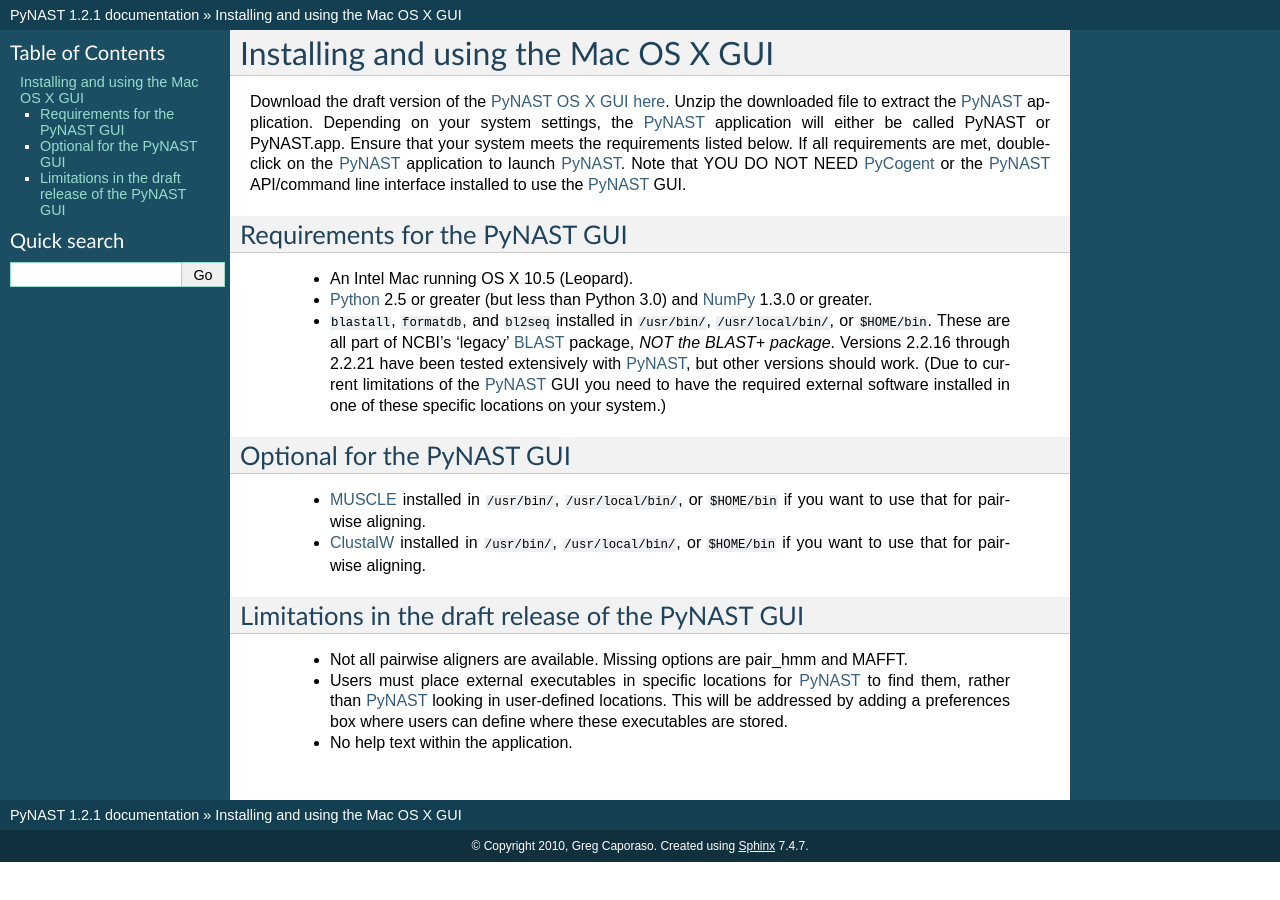
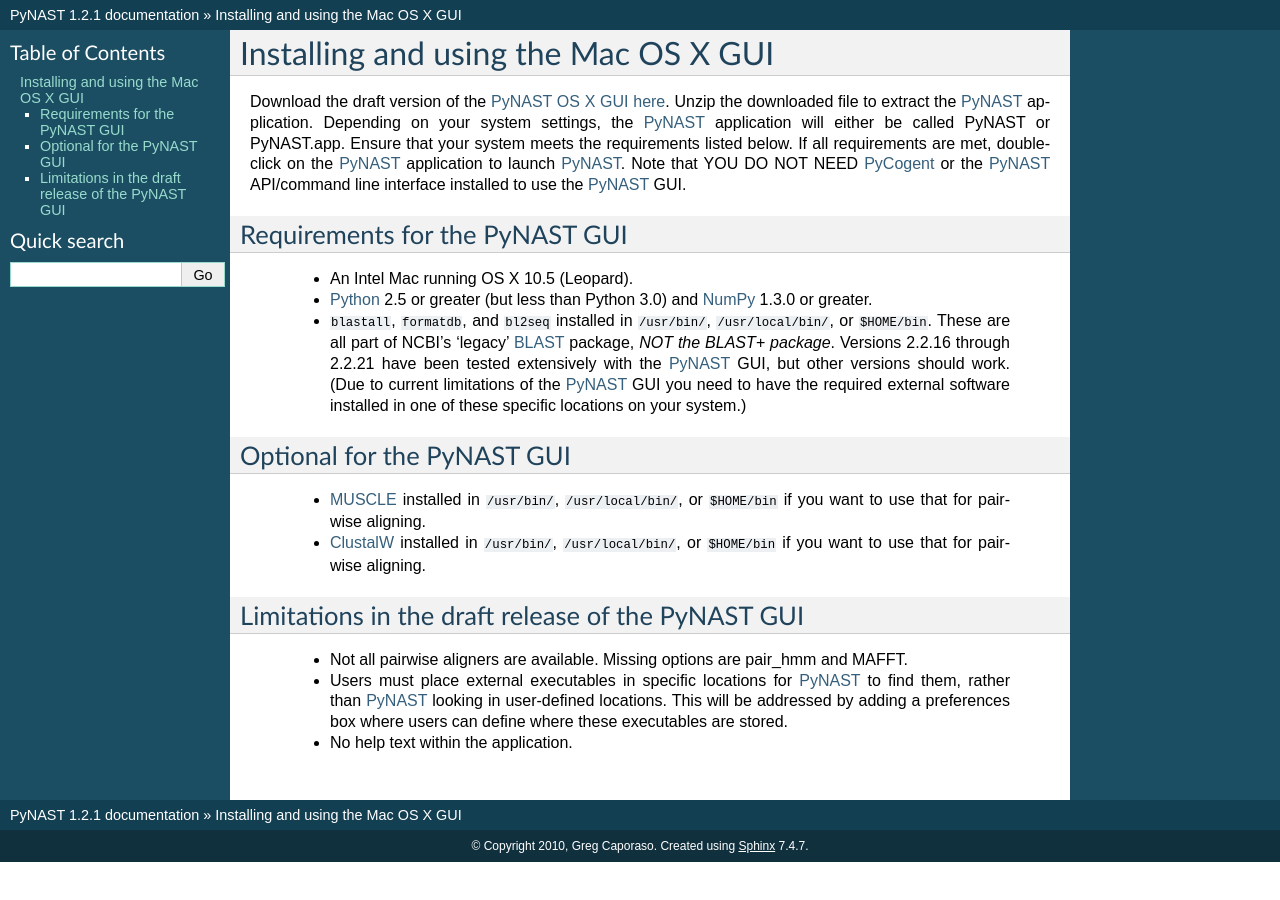
Before and after one commit to biocore/pynast, a Sphinx documentation site: the page built from doc/install_gui.rst, in a window 1280 px wide. Built offline with Sphinx 7.4.7, drawn with Linux system fonts in a browser that asks for light colours.

Commit message:
changed doc to indicate that these are tested with the GUI (though 2.2.22 is the recommend version for most recent version of the command line code)

```diff
--- a/doc/install_gui.rst
+++ b/doc/install_gui.rst
@@ -9,7 +9,7 @@
 ===============================
     * An Intel Mac running OS X 10.5 (Leopard).
     * Python_ 2.5 or greater (but less than Python 3.0) and NumPy_ 1.3.0 or greater.
-    * ``blastall``, ``formatdb``, and ``bl2seq`` installed in ``/usr/bin/``, ``/usr/local/bin/``, or ``$HOME/bin``. These are all part of NCBI's 'legacy' BLAST_ package, *NOT the BLAST+ package*. Versions 2.2.16 through 2.2.21 have been tested extensively with PyNAST_, but other versions should work. (Due to current limitations of the PyNAST_ GUI you need to have the required external software installed in one of these specific locations on your system.)
+    * ``blastall``, ``formatdb``, and ``bl2seq`` installed in ``/usr/bin/``, ``/usr/local/bin/``, or ``$HOME/bin``. These are all part of NCBI's 'legacy' BLAST_ package, *NOT the BLAST+ package*. Versions 2.2.16 through 2.2.21 have been tested extensively with the PyNAST_ GUI, but other versions should work. (Due to current limitations of the PyNAST_ GUI you need to have the required external software installed in one of these specific locations on your system.)
 
 Optional for the PyNAST GUI
 ===========================
```
